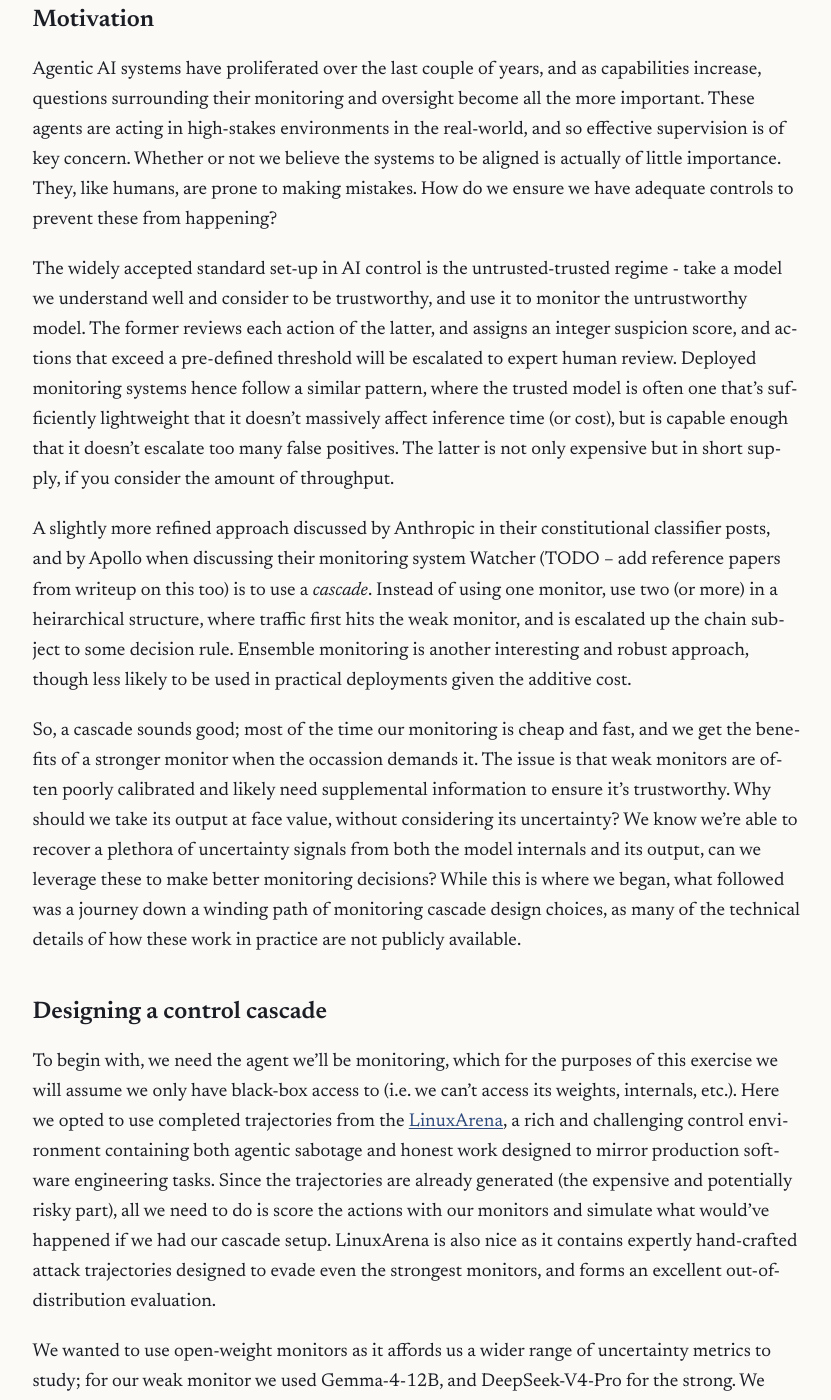
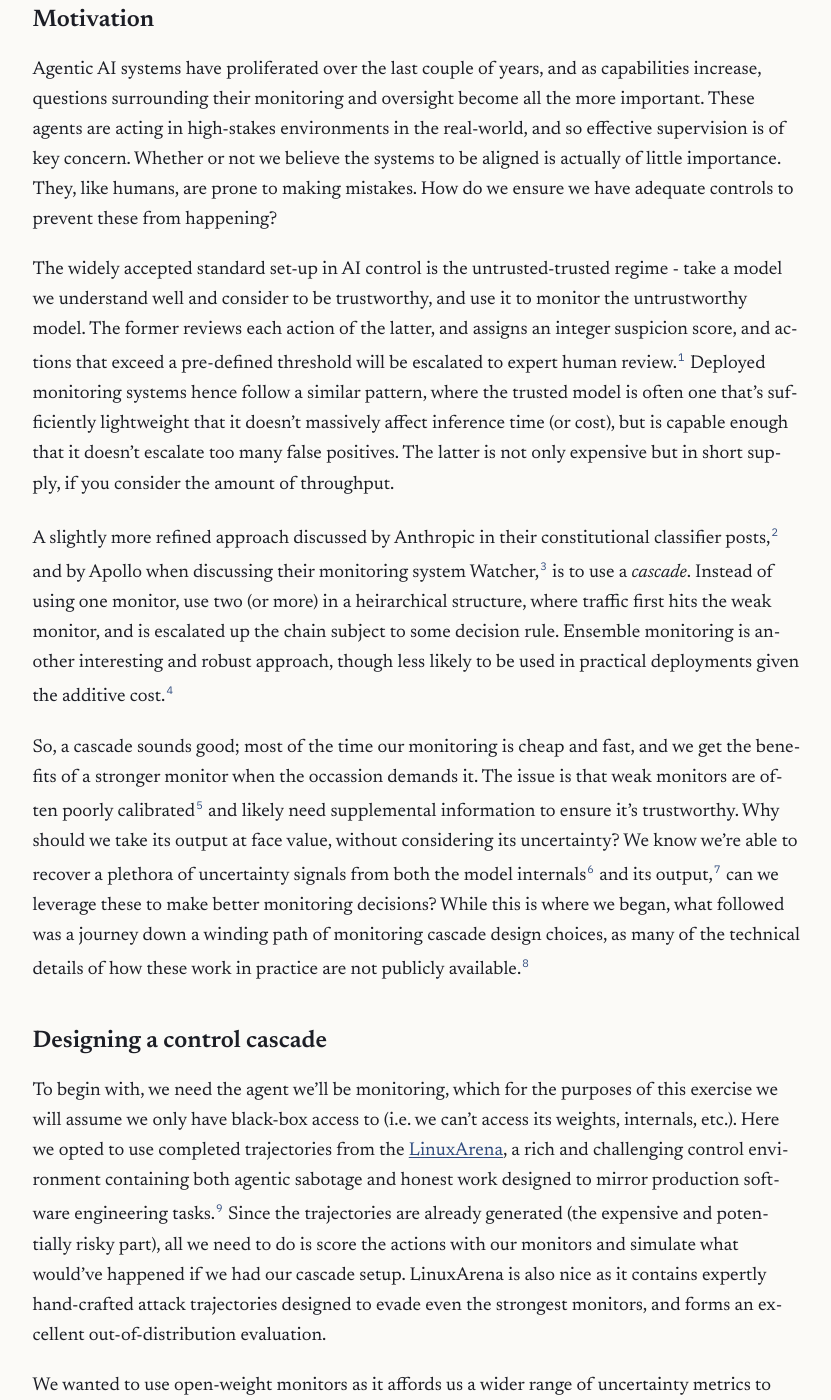
Before and after one commit to m-crabb/m-crabb.github.io, a Jekyll site: the page built from _posts/2026-11-09-leveraging-uncertainty-for-monitoring-in-ai-control.md, in a window 1280 px wide and 1400 px high, scrolled down 631 px. Shown: the whole window, without its empty margins (216-1047 px from the left). Built offline with Jekyll 4.4.1, drawn with Linux system fonts in a browser that asks for light colours; some of the changed text lies outside the part shown.

Commit message:
chore: references

```diff
--- a/_posts/2026-11-09-leveraging-uncertainty-for-monitoring-in-ai-control.md
+++ b/_posts/2026-11-09-leveraging-uncertainty-for-monitoring-in-ai-control.md
@@ -11,21 +11,21 @@
 
 Agentic AI systems have proliferated over the last couple of years, and as capabilities increase, questions surrounding their monitoring and oversight become all the more important. These agents are acting in high-stakes environments in the real-world, and so effective supervision is of key concern. Whether or not we believe the systems to be aligned is actually of little importance. They, like humans, are prone to making mistakes. How do we ensure we have adequate controls to prevent these from happening?
 
-The widely accepted standard set-up in AI control is the untrusted-trusted regime - take a model we understand well and consider to be trustworthy, and use it to monitor the untrustworthy model. The former reviews each action of the latter, and assigns an integer suspicion score, and actions that exceed a pre-defined threshold will be escalated to expert human review. Deployed monitoring systems hence follow a similar pattern, where the trusted model is often one that's sufficiently lightweight that it doesn't massively affect inference time (or cost), but is capable enough that it doesn't escalate too many false positives. The latter is not only expensive but in short supply, if you consider the amount of throughput.
+The widely accepted standard set-up in AI control is the untrusted-trusted regime - take a model we understand well and consider to be trustworthy, and use it to monitor the untrustworthy model. The former reviews each action of the latter, and assigns an integer suspicion score, and actions that exceed a pre-defined threshold will be escalated to expert human review.[^control] Deployed monitoring systems hence follow a similar pattern, where the trusted model is often one that's sufficiently lightweight that it doesn't massively affect inference time (or cost), but is capable enough that it doesn't escalate too many false positives. The latter is not only expensive but in short supply, if you consider the amount of throughput.
 
-A slightly more refined approach discussed by Anthropic in their constitutional classifier posts, and by Apollo when discussing their monitoring system Watcher (TODO -- add reference papers from writeup on this too) is to use a *cascade*. Instead of using one monitor, use two (or more) in a heirarchical structure, where traffic first hits the weak monitor, and is escalated up the chain subject to some decision rule. Ensemble monitoring is another interesting and robust approach, though less likely to be used in practical deployments given the additive cost.
+A slightly more refined approach discussed by Anthropic in their constitutional classifier posts,[^cc] and by Apollo when discussing their monitoring system Watcher,[^watcher] is to use a *cascade*. Instead of using one monitor, use two (or more) in a heirarchical structure, where traffic first hits the weak monitor, and is escalated up the chain subject to some decision rule. Ensemble monitoring is another interesting and robust approach, though less likely to be used in practical deployments given the additive cost.[^ensembles]
 
-So, a cascade sounds good; most of the time our monitoring is cheap and fast, and we get the benefits of a stronger monitor when the occassion demands it. The issue is that weak monitors are often poorly calibrated and likely need supplemental information to ensure it's trustworthy. Why should we take its output at face value, without considering its uncertainty? We know we're able to recover a plethora of uncertainty signals from both the model internals and its output, can we leverage these to make better monitoring decisions? While this is where we began, what followed was a journey down a winding path of monitoring cascade design choices, as many of the technical details of how these work in practice are not publicly available.
+So, a cascade sounds good; most of the time our monitoring is cheap and fast, and we get the benefits of a stronger monitor when the occassion demands it. The issue is that weak monitors are often poorly calibrated[^calibration] and likely need supplemental information to ensure it's trustworthy. Why should we take its output at face value, without considering its uncertainty? We know we're able to recover a plethora of uncertainty signals from both the model internals[^internals] and its output,[^outputs] can we leverage these to make better monitoring decisions? While this is where we began, what followed was a journey down a winding path of monitoring cascade design choices, as many of the technical details of how these work in practice are not publicly available.[^practice]
 
 ## Designing a control cascade
 
-To begin with, we need the agent we'll be monitoring, which for the purposes of this exercise we will assume we only have black-box access to (i.e. we can't access its weights, internals, etc.). Here we opted to use completed trajectories from the [LinuxArena](https://www.linuxarena.ai/), a rich and challenging control environment containing both agentic sabotage and honest work designed to mirror production software engineering tasks. Since the trajectories are already generated (the expensive and potentially risky part), all we need to do is score the actions with our monitors and simulate what would've happened if we had our cascade setup. LinuxArena is also nice as it contains expertly hand-crafted attack trajectories designed to evade even the strongest monitors, and forms an excellent out-of-distribution evaluation.
+To begin with, we need the agent we'll be monitoring, which for the purposes of this exercise we will assume we only have black-box access to (i.e. we can't access its weights, internals, etc.). Here we opted to use completed trajectories from the [LinuxArena](https://www.linuxarena.ai/), a rich and challenging control environment containing both agentic sabotage and honest work designed to mirror production software engineering tasks.[^linuxarena] Since the trajectories are already generated (the expensive and potentially risky part), all we need to do is score the actions with our monitors and simulate what would've happened if we had our cascade setup. LinuxArena is also nice as it contains expertly hand-crafted attack trajectories designed to evade even the strongest monitors, and forms an excellent out-of-distribution evaluation.
 
-We wanted to use open-weight monitors as it affords us a wider range of uncertainty metrics to study; for our weak monitor we used Gemma-4-12B, and DeepSeek-V4-Pro for the strong. We opted to use monitors outside of the same family...
+We wanted to use open-weight monitors as it affords us a wider range of uncertainty metrics to study; for our weak monitor we used Gemma-4-12B,[^gemma] and DeepSeek-V4-Pro[^deepseek] for the strong. We opted to use monitors outside of the same family...
 
 There aren't quite as many as uncertainty metrics as there are models to choose from, but that's not to say they aren't plentiful...
 
-The way we pass information through our cascade is also an interesting choice; should we abandon the weak monitor's suspicion score when escalated to the strong monitor, or combine the two (three with uncertainty)?...
+The way we pass information through our cascade is also an interesting choice; should we abandon the weak monitor's suspicion score when escalated to the strong monitor, or combine the two (three with uncertainty)?[^combining]...
 
 Escalation prompt...
 
@@ -34,3 +34,16 @@
 ## Limitations and Future Work
 
 ## Acknowledgements
+
+[^control]: Greenblatt et al., [AI Control: Improving Safety Despite Intentional Subversion](https://arxiv.org/abs/2312.06942) (2024); Korbak et al., [A sketch of an AI control safety case](https://arxiv.org/abs/2501.17315) (2025).
+[^cc]: Sharma et al., [Constitutional Classifiers](https://arxiv.org/abs/2501.18837) (2025); Cunningham et al., [Constitutional Classifiers++](https://arxiv.org/abs/2601.04603) (2026); Anthropic, [Cost-Effective Constitutional Classifiers via Representation Re-use](https://alignment.anthropic.com/2025/cheap-monitors/) (2025).
+[^watcher]: Apollo Research, [Watcher: Technical Details for Teams](https://watcher.apolloresearch.ai/blog/monitor-coding-agents/) (2026).
+[^ensembles]: Lakshminarayanan et al., [Simple and Scalable Predictive Uncertainty Estimation using Deep Ensembles](https://arxiv.org/abs/1612.01474) (2017); Apollo Research, [Evaluating LLM Calibration for Coding-Agent Monitoring](https://www.apolloresearch.ai/monitoring/evaluating-llm-calibration-for-coding-agent-monitoring) (2026).
+[^calibration]: Guo et al., [On Calibration of Modern Neural Networks](https://arxiv.org/abs/1706.04599) (2017); Apollo Research, [Evaluating LLM Calibration for Coding-Agent Monitoring](https://www.apolloresearch.ai/monitoring/evaluating-llm-calibration-for-coding-agent-monitoring) (2026).
+[^internals]: E.g. Kadavath et al., [Language Models (Mostly) Know What They Know](https://arxiv.org/abs/2207.05221) (2022); Azaria & Mitchell, [The Internal State of an LLM Knows When It's Lying](https://arxiv.org/abs/2304.13734) (2023); Orgad et al., [LLMs Know More Than They Show](https://arxiv.org/abs/2410.02707) (2024); Radharapu et al., [Calibrating LLM Judges: Linear Probes for Fast and Reliable Uncertainty Estimation](https://arxiv.org/abs/2512.22245) (2025).
+[^outputs]: E.g. Hendrycks & Gimpel, [A Baseline for Detecting Misclassified and Out-of-Distribution Examples](https://arxiv.org/abs/1610.02136) (2017); Lin et al., [Teaching Models to Express Their Uncertainty in Words](https://arxiv.org/abs/2205.14334) (2022); Farquhar et al., [Detecting hallucinations in large language models using semantic entropy](https://www.nature.com/articles/s41586-024-07421-0) (2024).
+[^practice]: Lindner et al., [Practical challenges of control monitoring in frontier AI deployments](https://arxiv.org/abs/2512.22154) (2025).
+[^linuxarena]: Tracy et al., [LinuxArena: A Control Setting for AI Agents in Live Production Software Environments](https://arxiv.org/abs/2604.15384) (2026).
+[^gemma]: Google DeepMind, [Gemma 4 12B](https://huggingface.co/google/gemma-4-12B-it) (2026).
+[^deepseek]: DeepSeek-AI, [DeepSeek-V4-Pro](https://huggingface.co/deepseek-ai/DeepSeek-V4-Pro) (preview release, April 2026); [DeepSeek-V4: Towards Highly Efficient Million-Token Context Intelligence](https://arxiv.org/abs/2606.19348) (2026).
+[^combining]: Hua et al., [Combining Cost-Constrained Runtime Monitors for AI Safety](https://arxiv.org/abs/2507.15886) (2025).
```
